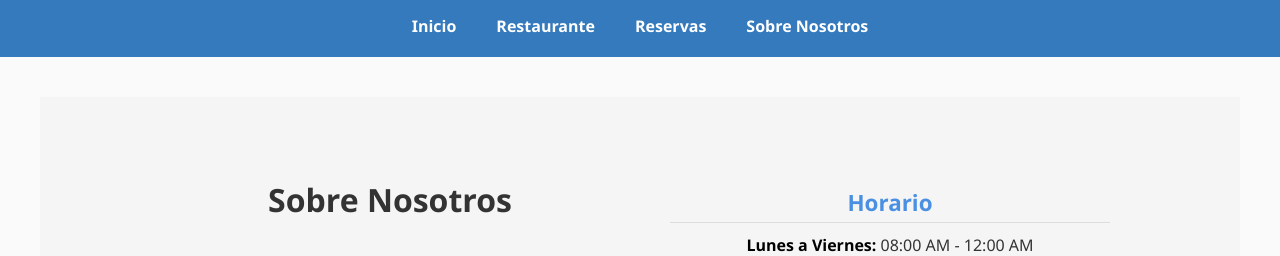
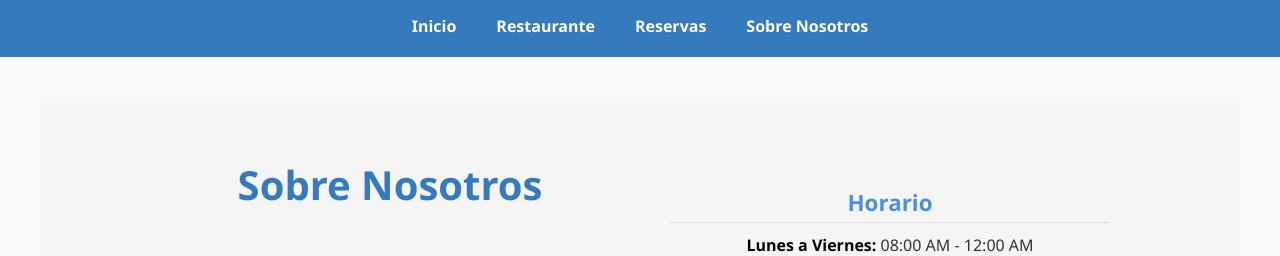
Before and after one commit to alexrotar908/antidoto_web, a React (Create React App) app: page /sobre-nosotros in a window 1280 px wide. Shown: the top 256 px of the page. Built offline with nearby package versions, Linux system fonts and the light colour scheme.

Commit message:
Actualizo proyecto web

```diff
--- a/src/pages/about/about.css
+++ b/src/pages/about/about.css
@@ -8,6 +8,15 @@
   color: #222; /* texto normal oscuro */
   font-family: 'Segoe UI', sans-serif;
 }
+
+.titulo {
+  color: #357ABD;
+  text-align: center;
+  font-size: 2.5rem;
+  margin-top: 0;
+  margin-bottom: 40px;
+}
+
 
 .columna {
   flex: 1;
@@ -22,6 +31,7 @@ h1, h2 {
 h1 {
   font-size: 2.5rem;
 }
+
 
 h2 {
   font-size: 1.4rem;
--- a/src/pages/about/about.js
+++ b/src/pages/about/about.js
@@ -5,7 +5,7 @@ const About = () => {
   return (
     <div className="sobre-nosotros-layout">
       <div className="columna izquierda">
-        <h1>Sobre Nosotros</h1>
+        <h1 className="titulo" >Sobre Nosotros</h1>
         <h2>Historia</h2>
         <p>
           Antídoto nació en el corazón de Madrid con la idea de ser más que un bar. Fundado por un grupo de amigos apasionados por la gastronomía y el buen ambiente, el local abrió sus puertas con la intención de ofrecer una experiencia única que combina tradición, creatividad y cercanía.
```
